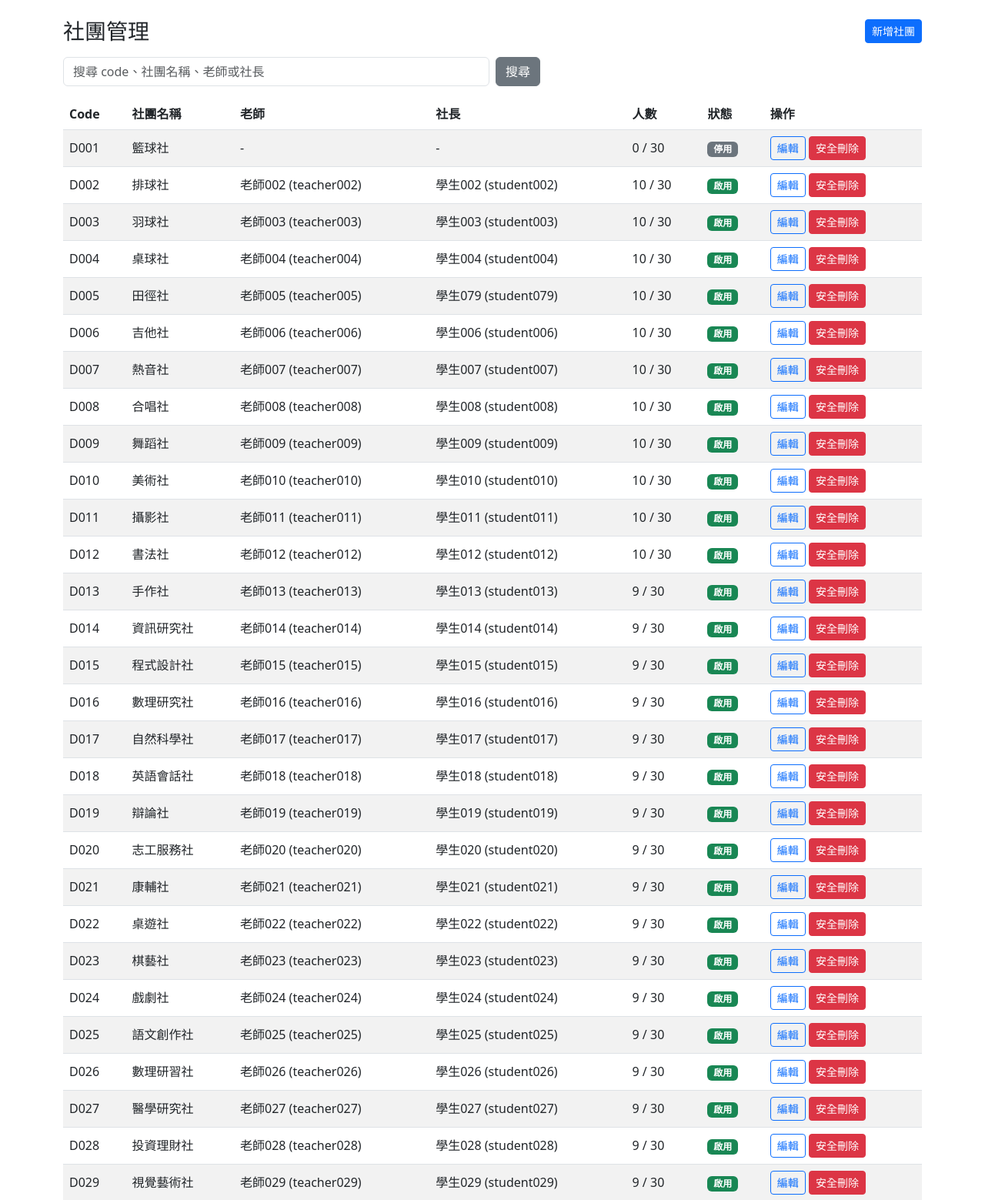
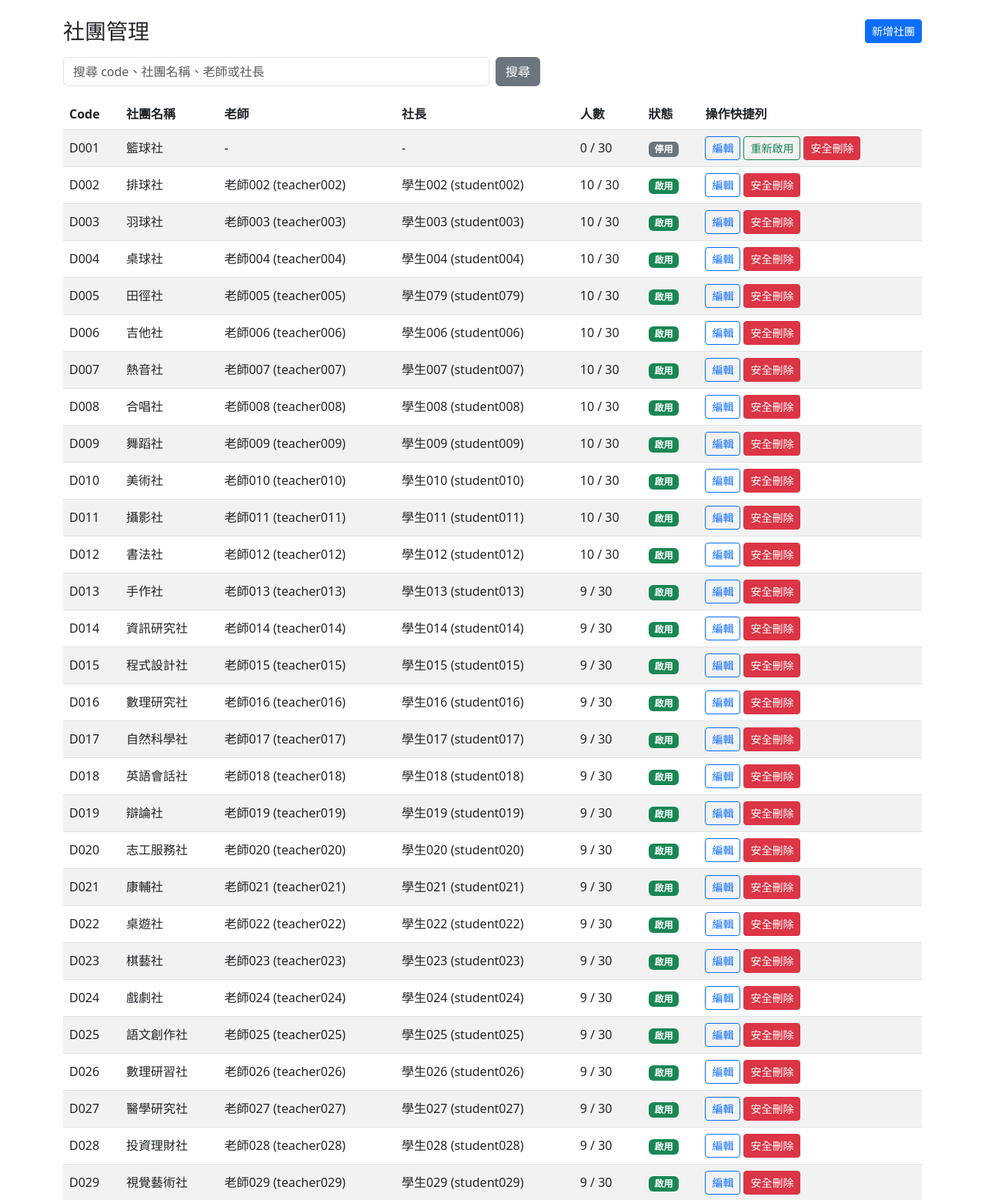
Before and after one commit to 11330097-stack/ClubTransferProject, a Django app: page /admin-panel/clubs/ in a window 1280 px wide. Shown: the part 56-1615 px from the top of the page at 77% size. Run offline with Django 4.2, Linux system fonts and the light colour scheme; a user stored in the database is signed in; data comes from the database, SQL or seed files in the repository; both versions use the stored data as it was after the commit.

Commit message:
add frontend club reactivation

```diff
--- a/accounts/urls.py
+++ b/accounts/urls.py
@@ -16,6 +16,7 @@ urlpatterns = [
     path('admin-panel/clubs/', views.ClubAdminListView.as_view(), name='club_admin_list'),
     path('admin-panel/clubs/create/', views.ClubAdminCreateView.as_view(), name='club_admin_create'),
     path('admin-panel/clubs/<int:pk>/edit/', views.ClubAdminUpdateView.as_view(), name='club_admin_edit'),
+    path('admin-panel/clubs/<int:pk>/reactivate/', views.ClubAdminReactivateView.as_view(), name='club_admin_reactivate'),
     path('admin-panel/clubs/<int:pk>/delete/', views.ClubAdminDeleteView.as_view(), name='club_admin_delete'),
     path('admin-panel/students/', views.StudentAdminListView.as_view(), name='student_admin_list'),
     path('admin-panel/students/create/', views.StudentAdminCreateView.as_view(), name='student_admin_create'),
--- a/accounts/views.py
+++ b/accounts/views.py
@@ -207,6 +207,16 @@ class ClubAdminDeleteView(LoginRequiredMixin, AdminRequiredMixin, View):
         ).order_by('role', 'username')
 
 
+class ClubAdminReactivateView(LoginRequiredMixin, AdminRequiredMixin, View):
+    def post(self, request, pk):
+        club = get_object_or_404(Club, pk=pk)
+        club.is_active = True
+        club.save(update_fields=['is_active'])
+        recalculate_club_current_members()
+        messages.success(request, '社團已重新啟用。')
+        return redirect('club_admin_list')
+
+
 class StudentAdminListView(LoginRequiredMixin, AdminRequiredMixin, ListView):
     model = User
     template_name = 'accounts/student_admin_list.html'
--- a/templates/accounts/club_admin_list.html
+++ b/templates/accounts/club_admin_list.html
@@ -32,7 +32,7 @@
                 <th>社長</th>
                 <th>人數</th>
                 <th>狀態</th>
-                <th>操作</th>
+                <th>操作快捷列</th>
             </tr>
         </thead>
         <tbody>
@@ -51,8 +51,16 @@
                         {% endif %}
                     </td>
                     <td>
-                        <a href="{% url 'club_admin_edit' club.pk %}" class="btn btn-sm btn-outline-primary">編輯</a>
-                        <a href="{% url 'club_admin_delete' club.pk %}" class="btn btn-sm btn-danger">安全刪除</a>
+                        <div class="d-flex flex-wrap gap-1">
+                            <a href="{% url 'club_admin_edit' club.pk %}" class="btn btn-sm btn-outline-primary">編輯</a>
+                            {% if not club.is_active %}
+                                <form method="post" action="{% url 'club_admin_reactivate' club.pk %}" class="d-inline">
+                                    {% csrf_token %}
+                                    <button type="submit" class="btn btn-sm btn-outline-success">重新啟用</button>
+                                </form>
+                            {% endif %}
+                            <a href="{% url 'club_admin_delete' club.pk %}" class="btn btn-sm btn-danger">安全刪除</a>
+                        </div>
                     </td>
                 </tr>
             {% empty %}
--- a/templates/clubs/club_list.html
+++ b/templates/clubs/club_list.html
@@ -17,10 +17,10 @@
             <div class="card-body">
                 <h2 class="h5 card-title">{{ info.club.name }}</h2>
                 <p class="card-text text-muted mb-1">
-                    <small>指導老師：{{ info.club.teacher|default:"尚未設定" }}</small>
+                    <small>指導老師：{{ info.teacher_name|default:"尚未設定" }}</small>
                 </p>
                 <p class="card-text text-muted">
-                    <small>社長：{{ info.club.president|default:"尚未設定" }}</small>
+                    <small>社長：{{ info.president_name|default:"尚未設定" }}</small>
                 </p>
 
                 <div class="row text-center g-2">
```
Also changed, not shown: clubs/views.py (+8 -0 lines), db.sqlite3.
